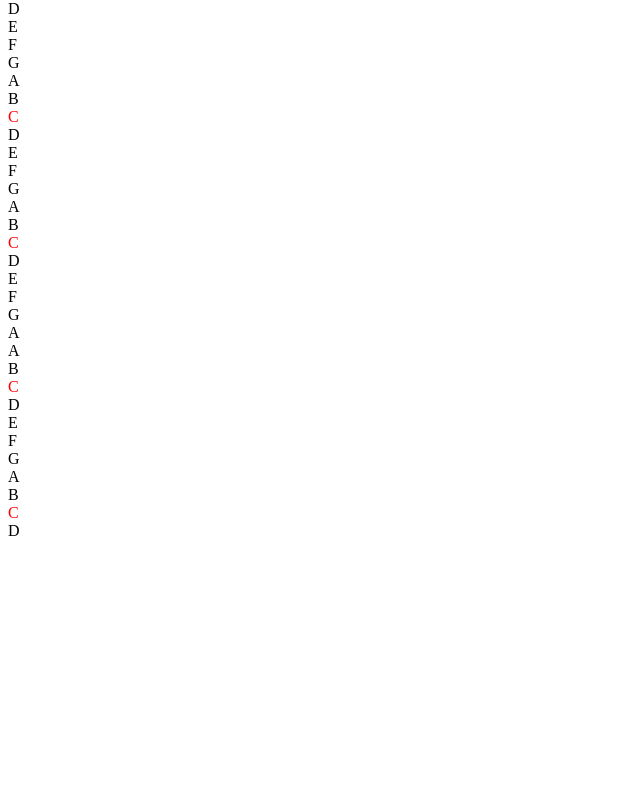
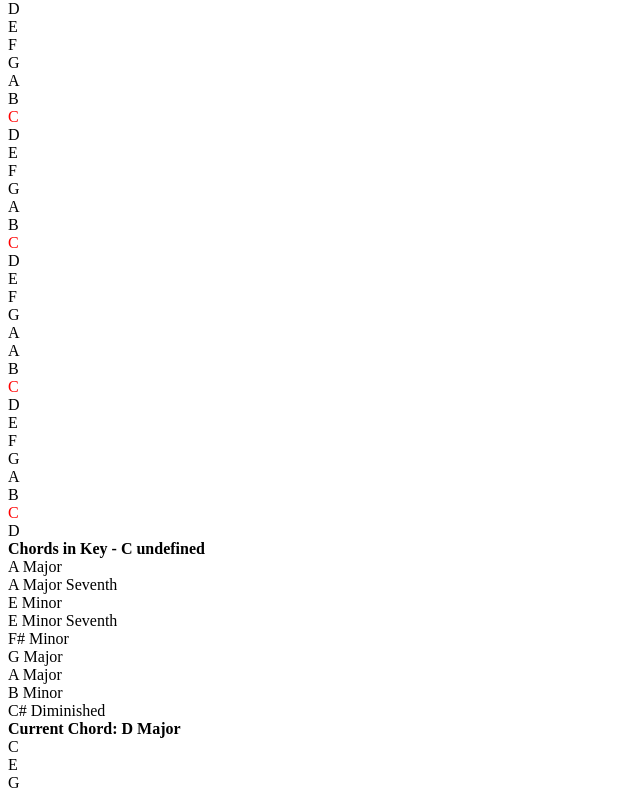
Before and after one commit to matthewjdiaz1/mvp-starter, a React app: page / in a window 1280 px wide. Shown: the part 914-1714 px from the top of the page, without its empty margins (0-640 px from the left). Before the commit the page ends 1462 px from the top, so only its background shows below. Built offline with nearby package versions, Linux system fonts and the light colour scheme; no server answers; the HTML template or start-up script is replaced by a standard one.

Commit message:
added accompanying chords and piano visualization

```diff
--- /dev/null
+++ b/react-client/src/components/Chords.jsx
@@ -0,0 +1,100 @@
+import React from 'react';
+
+class Chords extends React.Component {
+  constructor(props) {
+    super(props);
+    this.state = {
+      currentChordName: 'D Major',
+      currentChord: [0, 4, 7],
+      blackKeys: [1, 3, 6, 8, 10, 13, 15, 18, 20, 22],
+      whiteKeys: [0, 2, 4, 5, 7, 9, 11, 12, 14, 16, 17, 19, 21, 23]
+    }
+    this.mapChordsTop = this.mapChordsTop.bind(this);
+    this.mapChordsBot = this.mapChordsBot.bind(this);
+    this.mapChordNames = this.mapChordNames.bind(this);
+    this.clickChord = this.clickChord.bind(this);
+  }
+  clickChord(currentChord) {
+    this.setState({
+      currentChordName: currentChord[0],
+      currentChord: currentChord[1]
+    });
+    this.mapChordsTop(currentChord);
+    this.mapChordsBot(currentChord);
+  }
+  mapChordNames(chord) {
+    return <div onClick={() => this.clickChord(chord)}>{chord[0]}</div>
+  }
+  mapChordsTop(chordNumber) {
+    // C# D#     F# G# A#
+    // 1  3      6  8  10
+    const blackKeys = {
+      1: 'C#',
+      3: 'D#',
+      6: 'F#',
+      8: 'G#',
+      10: 'A#',
+      13: 'C#',
+      15: 'D#',
+      18: 'F#',
+      20: 'G#',
+      22: 'A#'
+    }
+    if (this.state.currentChord.includes(chordNumber)) {
+      return <div className="note" style={{ color: 'red' }}>{blackKeys[chordNumber]}</div>
+    } else {
+      return <div></div>
+    }
+  }
+  mapChordsBot(chordNumber) {
+    // C D E F G A B
+    // 0 2 4 5 7 9 11
+    const whiteKeys = {
+      0: 'C',
+      2: 'D',
+      4: 'E',
+      5: 'F',
+      7: 'G',
+      9: 'A',
+      11: 'B',
+      12: 'C',
+      14: 'D',
+      16: 'E',
+      17: 'F',
+      19: 'G',
+      21: 'A',
+      23: 'B'
+    }
+    if (this.state.currentChord.includes(chordNumber)) {
+      return <div className="note">{whiteKeys[chordNumber]}</div>
+    } else {
+      return <div></div>
+    }
+  }
+
+  render() {
+    return (
+      <div className="piano-container">
+        <div className="chord-list">
+          <div>
+            <strong>Chords in Key - {this.props.currentChord}</strong>
+          </div>
+          {this.props.chords.map(this.mapChordNames)}
+        </div>
+        <div className="piano-grid">
+          <div className="piano-grid-top">
+            {this.state.blackKeys.map(this.mapChordsTop)}
+          </div>
+          <div>
+            <strong>Current Chord: {this.state.currentChordName}</strong>
+          </div>
+          <div className="piano-grid-bot">
+            {this.state.whiteKeys.map(this.mapChordsBot)}
+          </div>
+        </div>
+      </div>
+    )
+  }
+}
+
+export default Chords;
--- a/react-client/src/index.jsx
+++ b/react-client/src/index.jsx
@@ -1,13 +1,30 @@
 import React from 'react';
 import ReactDOM from 'react-dom';
 import $ from 'jquery';
-import Fretboard from './components/fretboard.jsx';
+import Fretboard from './components/Fretboard.jsx';
+import Chords from './components/Chords.jsx';
 
 class App extends React.Component {
   constructor(props) {
     super(props);
     this.state = {
       chord: 'C',
+      chordsInKey: [
+        ['A Major', [2, 6, 9]],
+        ['A Major Seventh', [2, 6, 9, 13]],
+        ['E Minor', [4, 7, 11]],
+        ['E Minor Seventh', [4, 7, 11, 14]],
+        ['F# Minor', [6, 9, 13]],
+        // ['E Minor Seventh', [4, 7, 11, 2]],
+        ['G Major', [7, 11, 14]],
+        // ['F Major Seventh', [5, 9, 0, 4]],
+        ['A Major', [9, 13, 16]],
+        // ['G Dominant Seventh', [7, 11, 2, 4]],
+        ['B Minor', [11, 14, 20]],
+        // ['A Minor Seventh', [9, 0, 4, 7]],
+        ['C# Diminished', [1, 4, 7]],
+        // ['B Minor Seventh Flat Five', [11, 2, 5, 9]],
+      ],
       currentScale: [0, 2, 4, 5, 7, 9, 11],
       major: null,
       blues: null,
@@ -19,7 +36,7 @@ class App extends React.Component {
       majorArpeggio: null,
       minorArpeggio: null
     }
-    this.handleClick = this.handleClick.bind(this);
+    this.switchKey = this.switchKey.bind(this);
     this.fetchChord = this.fetchChord.bind(this);
     this.switchScale = this.switchScale.bind(this);
   }
@@ -32,7 +49,6 @@ class App extends React.Component {
       url: `/api/scales/${chord}`,
       type: 'GET',
       success: (data) => {
-        console.log(data[0].scales);
         this.setState({
           chord: chord,
           scales: data[0].scales,
@@ -54,11 +70,8 @@ class App extends React.Component {
       }
     })
   }
-  handleClick(chord) {
-    console.log(chord);
-    this.setState({
-      chord
-    });
+  switchKey(key) {
+    this.fetchChord(key);
   }
   switchScale(scale, scaleName) {
     this.setState({
@@ -67,18 +80,19 @@ class App extends React.Component {
     })
   }
 
+
   render() {
     return (
       <div>
         <div>
           <strong>Key</strong>
-          <button onClick={() => this.handleClick('C')}>C</button>
-          <button onClick={() => this.handleClick('D')}>D</button>
-          <button onClick={() => this.handleClick('E')}>E</button>
-          <button onClick={() => this.handleClick('F')}>F</button>
-          <button onClick={() => this.handleClick('G')}>G</button>
-          <button onClick={() => this.handleClick('A')}>A</button>
-          <button onClick={() => this.handleClick('B')}>B</button>
+          <button onClick={() => this.switchKey('C')}>C</button>
+          <button onClick={() => this.switchKey('D')}>D</button>
+          <button onClick={() => this.switchKey('E')}>E</button>
+          <button onClick={() => this.switchKey('F')}>F</button>
+          <button onClick={() => this.switchKey('G')}>G</button>
+          <button onClick={() => this.switchKey('A')}>A</button>
+          <button onClick={() => this.switchKey('B')}>B</button>
         </div>
         <div>
           <strong>Scale</strong>
@@ -93,10 +107,13 @@ class App extends React.Component {
           <button onClick={() => this.switchScale(this.state.minorArpeggio, 'Minor Arpeggio')}>Minor Arpeggio</button>
         </div>
         <div>
-          <strong>{this.state.chord} {this.state.currentScaleName}</strong>
+          <strong>Current Scale  -  {this.state.chord} {this.state.currentScaleName}</strong>
         </div>
         <div>
           <Fretboard scale={this.state.currentScale} />
+        </div>
+        <div>
+          <Chords chords={this.state.chordsInKey} currentChord={`${this.state.chord} ${this.state.currentScaleName}`} />
         </div>
       </div>
     )
```
Also changed, not shown: database-mongo/index.js (+21 -1 lines), 5 other files (tests, documents, lock files or other folders).
